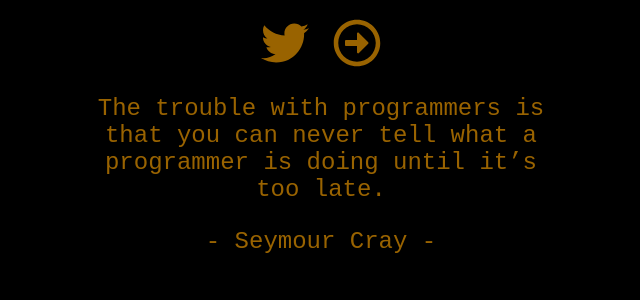
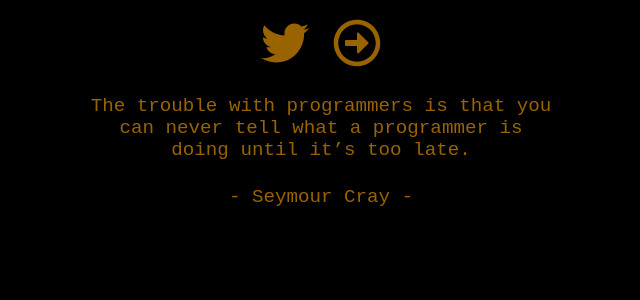
Before and after one commit to walterswoodward/react-redux-quote-machine, a React (Create React App) app: page / in a window 1280 px wide. Shown: the top 300 px of the page, without its empty margins (319-959 px from the left). Built offline with nearby package versions, Linux system fonts and the light colour scheme; a web font is replaced by a local one.

Commit message:
adds min-width media querie

```diff
--- a/src/index.css
+++ b/src/index.css
@@ -68,7 +68,7 @@ body {
 .quotes {
   background: black;
   padding: 10px;
-  font-size: 1.5rem;
+  font-size: 1.2rem;
 }
 .quotes_text {
   color: hsl(39, 100%, 30%);
@@ -106,10 +106,3 @@ body {
 }
 
 }
-
-@media(max-width: 600px){
-  .quotes {
-    font-size: 1.2rem;
-  }
-
-}
```
